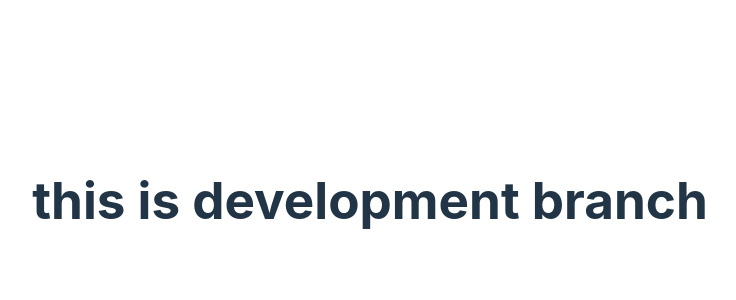
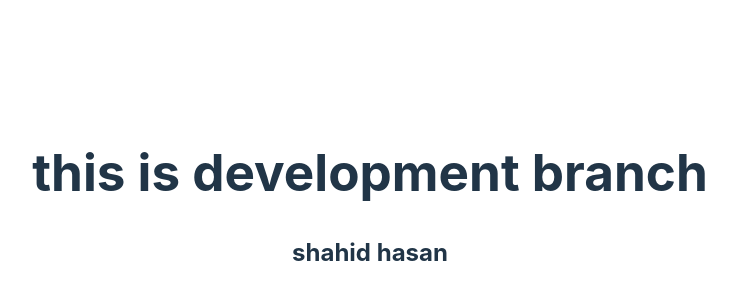
Before and after one commit to shahid1105/run-for-travel, a React (Vite) app: page / in a window 1280 px wide. Shown: the part 200-500 px from the top of the page, without its empty margins (270-1006 px from the left). Built offline with nearby package versions, Linux system fonts and the light colour scheme.

Commit message:
first commit

```diff
--- a/src/App.jsx
+++ b/src/App.jsx
@@ -7,6 +7,7 @@ function App() {
   return (
     <>
      <h1>this is development branch</h1>
+     <h2>shahid hasan</h2>
 
     </>
   )
```
